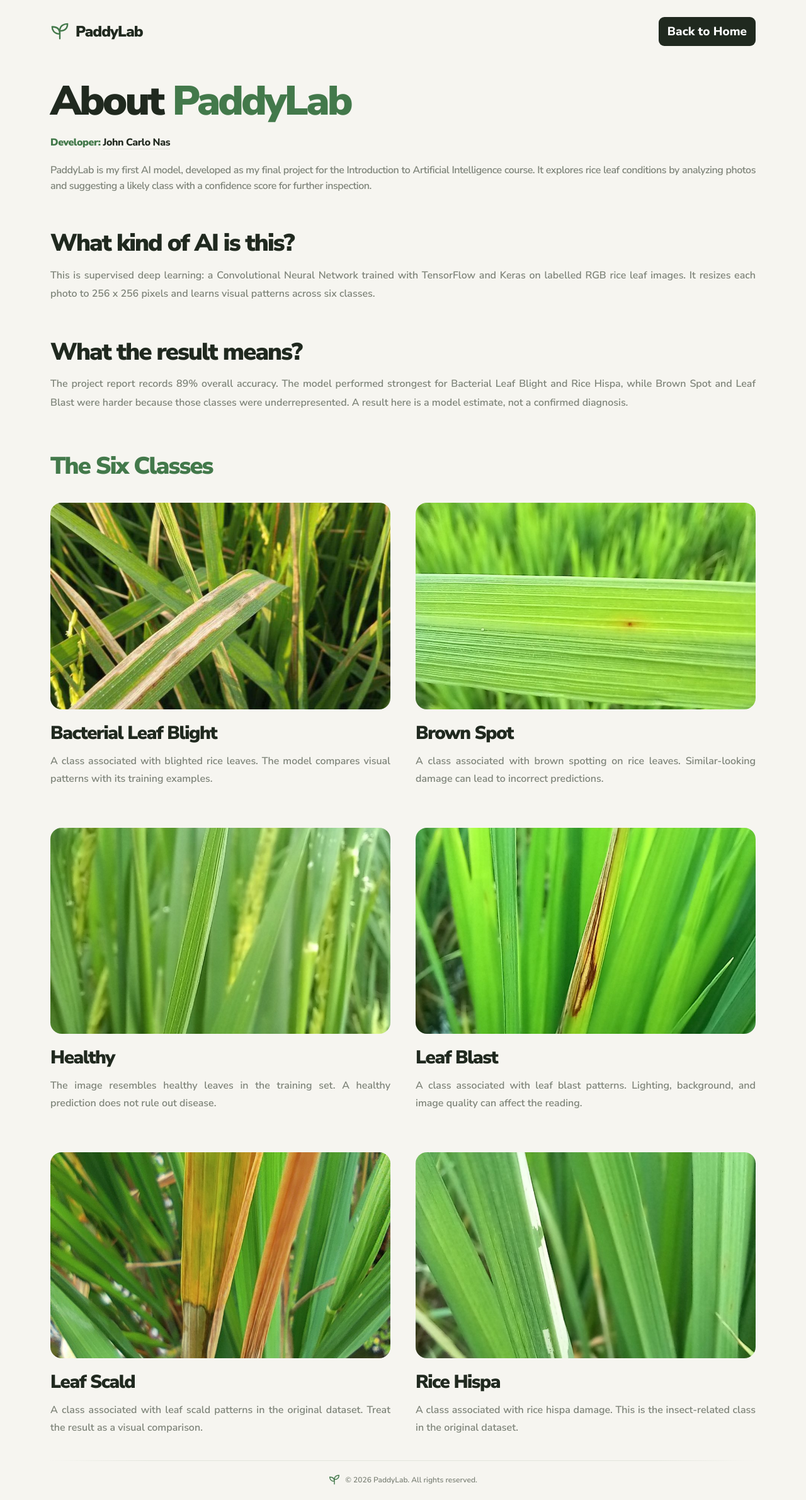
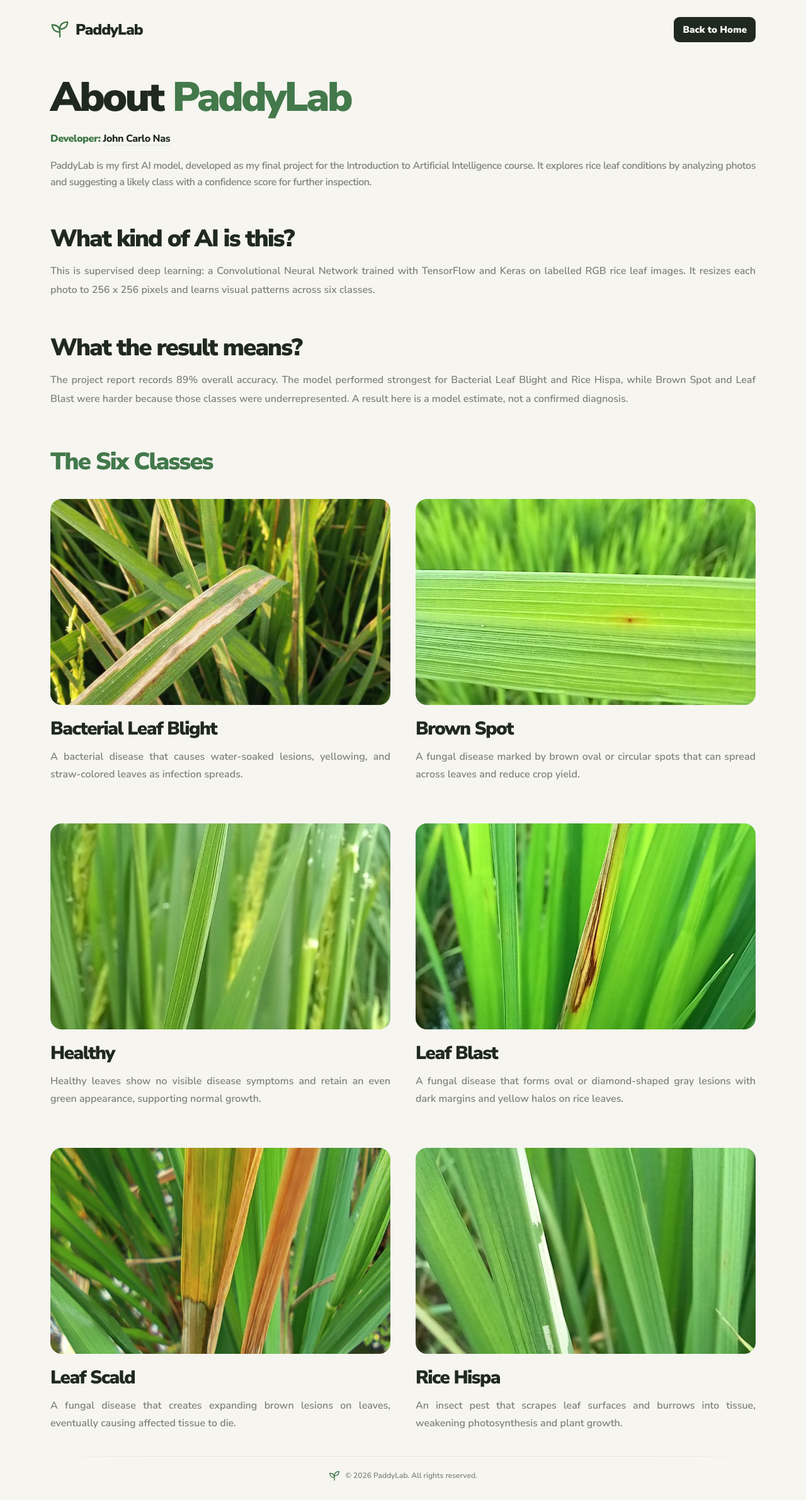
Before and after one commit to johncarlonas/PaddyLab, a Flask app: page /about in a window 1280 px wide. Shown: the whole page at 63% size. After the commit the page ends 2351 px from the top, so only its background shows below. Run offline with Flask 3, Linux system fonts and the light colour scheme; some libraries are stand-ins or nearby versions.

Commit message:
Refine disease descriptions and analyzer controls

```diff
--- a/app.py
+++ b/app.py
@@ -12,12 +12,12 @@
 CLASSES = ['bacterial_leaf_blight', 'brown_spot', 'healthy', 'leaf_blast', 'leaf_scald', 'rice_hispa']
 LABELS = ['Bacterial Leaf Blight', 'Brown Spot', 'Healthy', 'Leaf Blast', 'Leaf Scald', 'Rice Hispa']
 DESCRIPTIONS = [
-    'A class associated with blighted rice leaves. The model compares visual patterns with its training examples.',
-    'A class associated with brown spotting on rice leaves. Similar-looking damage can lead to incorrect predictions.',
-    'The image resembles healthy leaves in the training set. A healthy prediction does not rule out disease.',
-    'A class associated with leaf blast patterns. Lighting, background, and image quality can affect the reading.',
-    'A class associated with leaf scald patterns in the original dataset. Treat the result as a visual comparison.',
-    'A class associated with rice hispa damage. This is the insect-related class in the original dataset.',
+    'A bacterial disease that causes water-soaked lesions, yellowing, and straw-colored leaves as infection spreads.',
+    'A fungal disease marked by brown oval or circular spots that can spread across leaves and reduce crop yield.',
+    'Healthy leaves show no visible disease symptoms and retain an even green appearance, supporting normal growth.',
+    'A fungal disease that forms oval or diamond-shaped gray lesions with dark margins and yellow halos on rice leaves.',
+    'A fungal disease that creates expanding brown lesions on leaves, eventually causing affected tissue to die.',
+    'An insect pest that scrapes leaf surfaces and burrows into tissue, weakening photosynthesis and plant growth.',
 ]
 app = Flask(__name__, static_folder='public/static')
 app.config['MAX_CONTENT_LENGTH'] = 10 * 1024 * 1024
--- a/public/static/style.css
+++ b/public/static/style.css
@@ -24,7 +24,7 @@
 nav a { color: var(--muted); transition: color .2s; }
 nav a:hover, nav a[aria-current] { color: var(--ink); }
 nav a[aria-current] { text-decoration: underline; text-underline-offset: 7px; text-decoration-thickness: 2px; }
-nav a.about-link, nav a.back-link { display: inline-flex; align-items: center; justify-content: center; padding: 8px 14px; border-radius: 9px; background: var(--ink); color: white; }
+nav a.about-link, nav a.back-link { display: inline-flex; align-items: center; justify-content: center; padding: 8px 14px; border-radius: 9px; background: var(--ink); color: white; font-size: 15px; font-weight: 900; }
 nav a.about-link:hover, nav a.back-link:hover { background: #111811; color: white; }
 nav .back-label-short { display: none; }
 .page-intro { padding: 27px 0 48px; }
@@ -83,8 +83,8 @@
 .error, .uncertain { color: #9a5a35; font-size: 13px; margin-top: 16px; }
 .error:empty { display: none; }
 .analyzer-footer { border-top: 1px solid var(--line); display: flex; align-items: center; justify-content: space-between; gap: 20px; padding: 21px 28px; }
-.model-status { color: var(--muted); font-size: 17px; }
-.model-status.ready::before { content: ''; display: inline-block; width: 6px; height: 6px; border-radius: 50%; background: var(--green); margin-right: 9px; vertical-align: middle; }
+.model-status { display: inline-flex; align-items: center; color: var(--muted); font-size: 17px; }
+.model-status.ready::before { content: ''; flex: 0 0 6px; width: 6px; height: 6px; border-radius: 50%; background: var(--green); margin-right: 9px; }
 .analyze { display: inline-flex; align-items: center; justify-content: center; gap: 0; border: 0; background: var(--green); color: white; padding: 13px 22px; border-radius: 9px; font-size: 15px; font-weight: 900; transition: background .2s; }
 .analyze:hover:enabled { background: #32633b; }
 .analyze:disabled { background: #dce3d6; color: #899580; }
```
